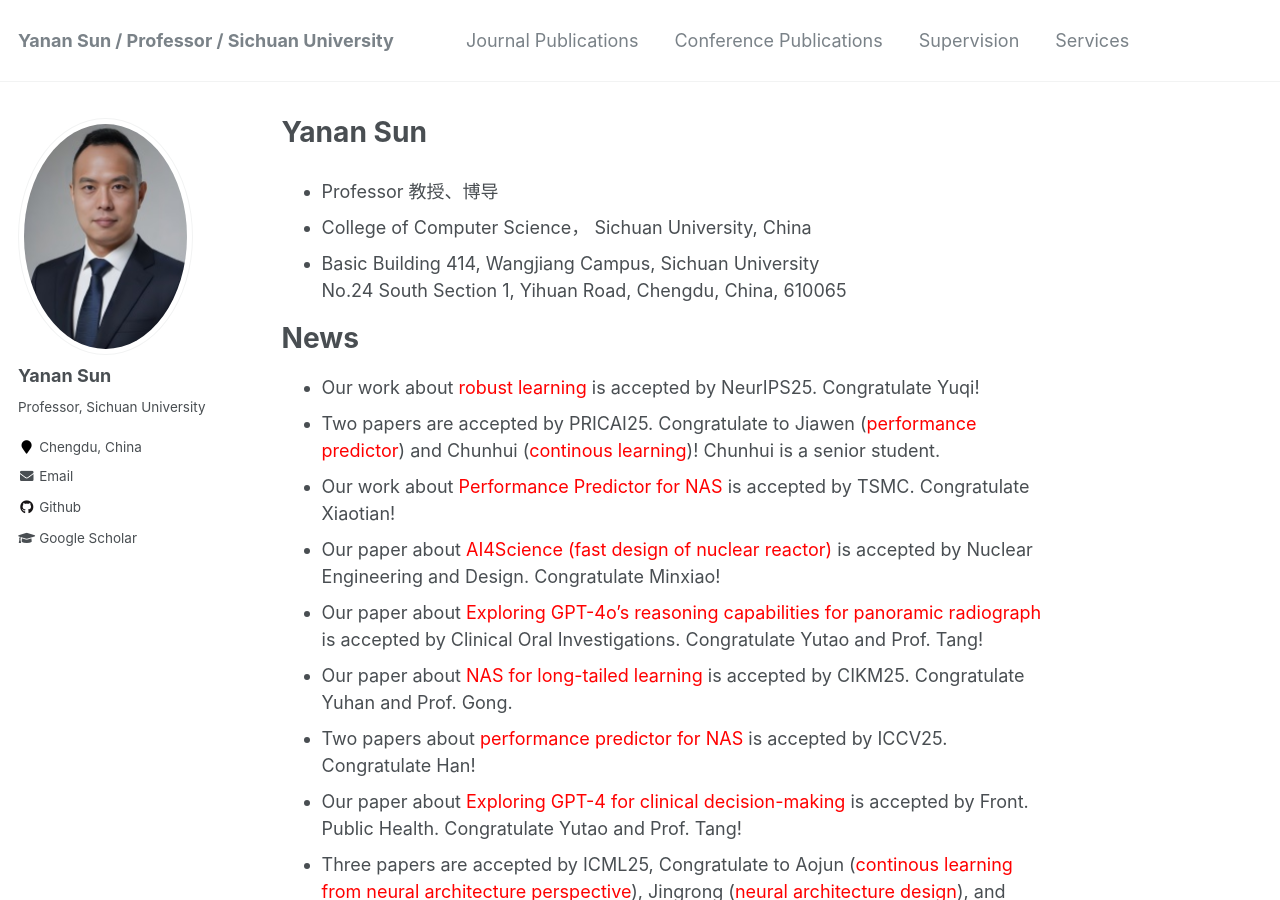
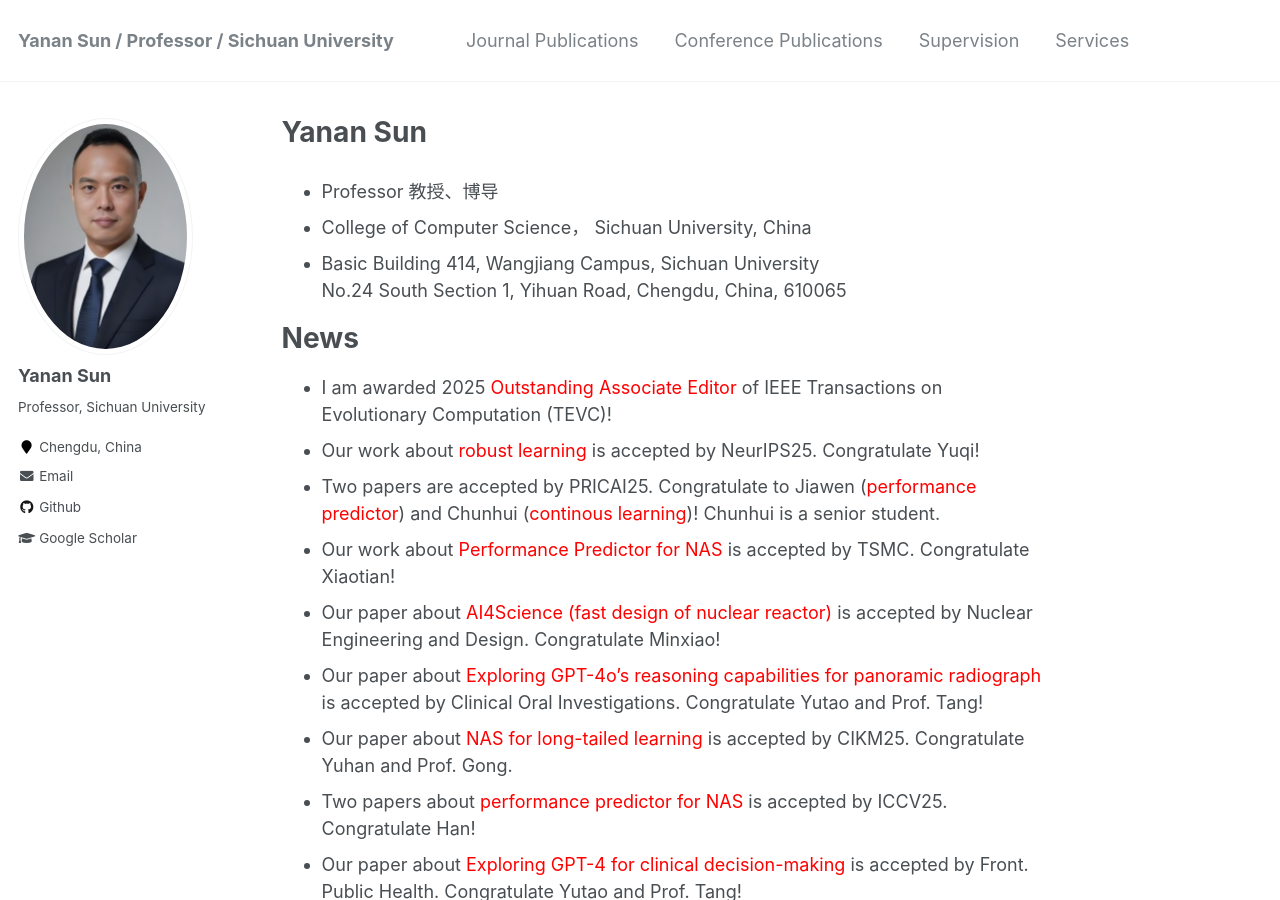
Before and after one commit to yn-sun/yn-sun.github.io, a Jekyll site: the page built from _pages/about.md, in a window 1280 px wide and 900 px high. Built offline with Jekyll 4.4.1, drawn with Linux system fonts in a browser that asks for light colours; comment, search, counter and statistics services are not loaded.

Commit message:
Update about.md

```diff
--- a/_pages/about.md
+++ b/_pages/about.md
@@ -15,6 +15,7 @@ No.24 South Section 1, Yihuan Road, Chengdu, China, 610065
 
 News
 ======
+* I am awarded 2025 <span style="color: #FF0000">Outstanding Associate Editor</span> of IEEE Transactions on Evolutionary Computation (TEVC)!
 * Our work about <span style="color: #FF0000">robust learning</span> is accepted by NeurIPS25. Congratulate Yuqi!
 * Two papers are accepted by PRICAI25. Congratulate to Jiawen (<span style="color: #FF0000">performance predictor</span>) and Chunhui (<span style="color: #FF0000">continous learning</span>)! Chunhui is a senior student.
 * Our work about <span style="color: #FF0000">Performance Predictor for NAS</span> is accepted by TSMC. Congratulate Xiaotian!
```
